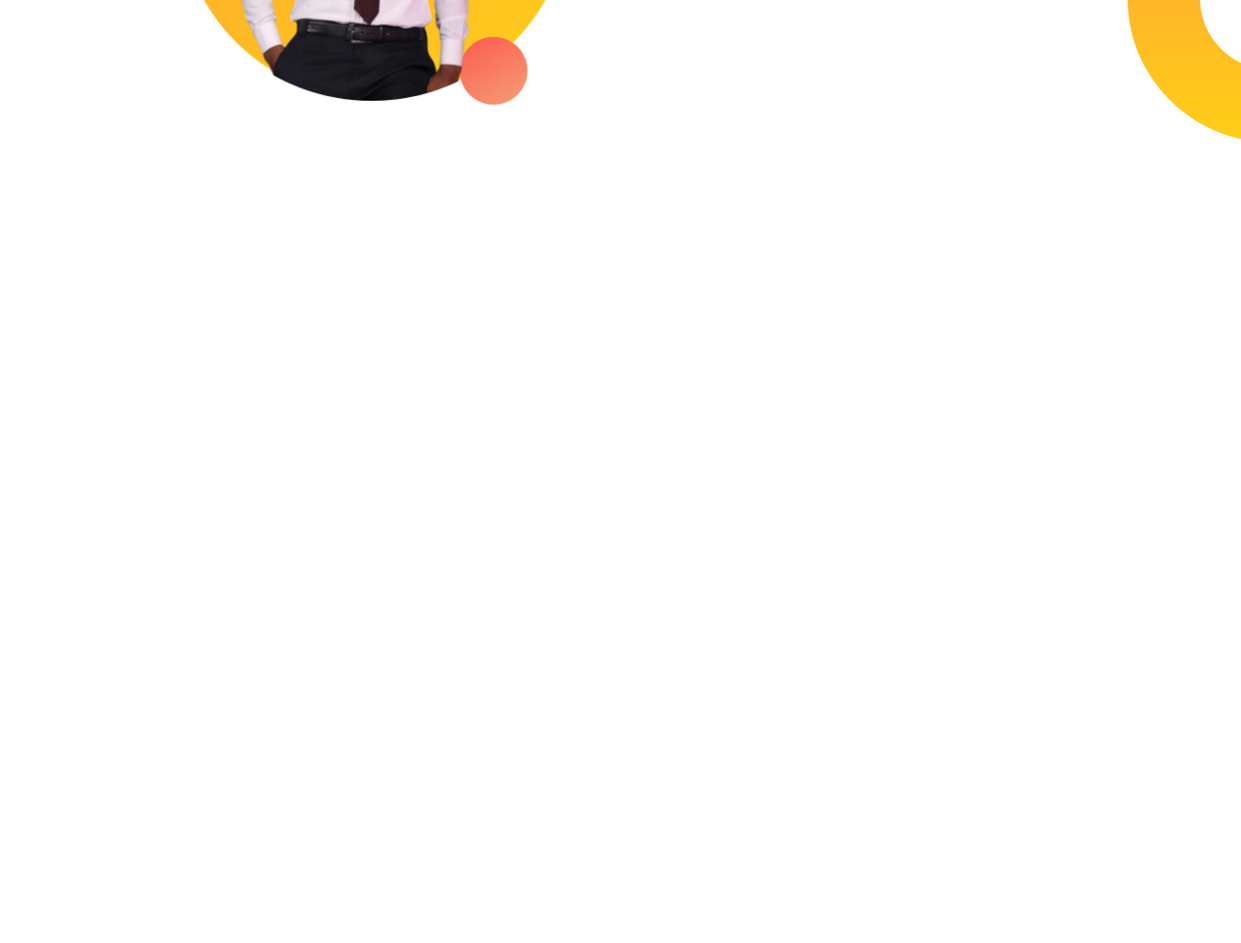
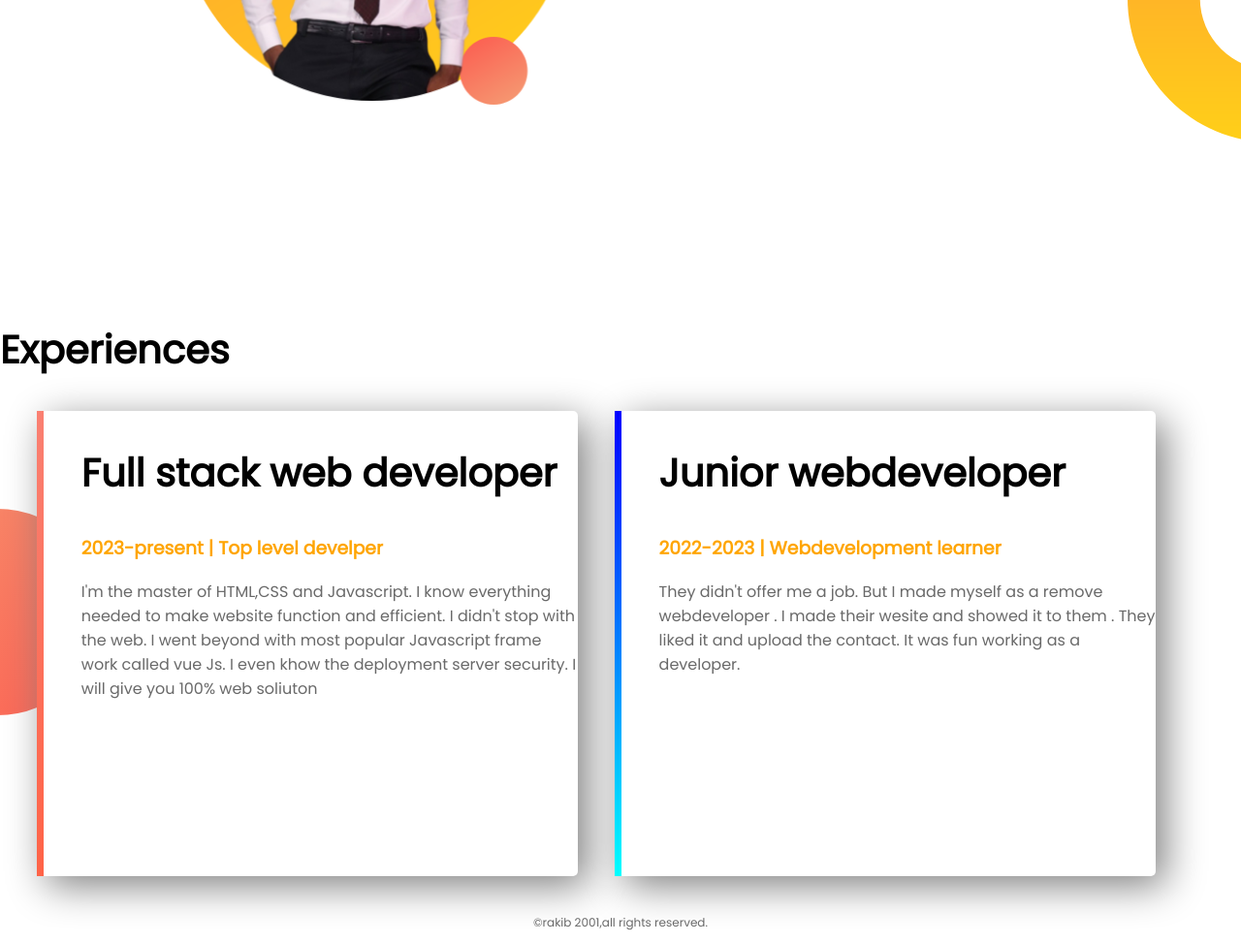
Before and after one commit to gmrakib-2001/web-portfolio, a plain HTML site: page index.html in a window 1280 px wide. Shown: the part 902-1875 px from the top of the page at 97% size. Before the commit the page ends 1200 px from the top, so only its background shows below. Drawn offline with Linux system fonts and the light colour scheme.

Commit message:
final task commit

```diff
--- a/index.html
+++ b/index.html
@@ -13,10 +13,10 @@
 
    <div class="half-width">
        <h1> Welcome to </h1>
-       <h1>  <span class="name-highlight">Rakib's </span> world</h1>
+       <h1>  <span class="orange-highlight">Rakib's </span> world</h1>
        <h3>professional web developer</h3>
              <p>
-                Hi, I’m Rakib! I'm a web developer with basic experience in HTML/CSS. Using this experiece I've started building website.I learn coding everyday to become advace level web developer.  I’m a lifelong learner (currently taking a course on JAVA SKRIFT)
+                Hi, I’m Rakib! I'm a web developer with basic experience in HTML/CSS. Using this experiece I've started building website.I learn coding everyday to become advace level web developer.  I’m a lifelong learner (currently taking a course on Jsvascript)
             </p>
        <a class="link-button" target="_blank" href="https://www.linkedin.com/in/golam-moula-66a960252">HIRE ME</a>
 
@@ -35,7 +35,7 @@
                 <p>
                  I already learned basic HTML and CSS.I can build any simple website.I can even teach my juniors how to make simple website. my goal is to build 3 website and learn advance topic.
                 </p>
-                <a class="link-button" target="_blank"  href="https://www.instagram.com/gmrakib2001/?next=%2F&hl=bn"> Download Resume</a>
+                <a class="link-button" target="_blank"  href="https://www.facebook.com/golam.moula.798"> Download Resume</a>
 
 
 
@@ -44,6 +44,35 @@
 
 
  </section>
+ <section class="experience-area">
+          <div>
+            <h2> Experiences </h2>
+          </div>
+          <div id="full" class="half-width single-experience">
+
+             <h2> Full stack web developer</h2>
+             <h3  class="orange-highlight"> 2023-present | Top level develper </h3>
+             <p>
+              I'm the master of HTML,CSS and Javascript. I know everything needed to make website function and efficient. I didn't stop with the web. I went beyond with most popular Javascript frame work called vue Js. I even khow the deployment server security. I will give you 100% web soliuton
+             </p>
+
+          </div>
+          <div id="junior" class="half-width single-experience">
+            <h2> Junior webdeveloper </h2>
+            <h3  class="orange-highlight"> 2022-2023 | Webdevelopment learner </h3>
+            <p>
+              They didn't offer me a job. But I made myself as a remove  webdeveloper . I made their wesite and showed it to them . They liked it and upload the contact. It was fun working as a developer.
+            </p>
+
+
+          </div>
+
+ </section>
+ <footer>
+    <p>
+      ©rakib 2001,all rights reserved.
+    </p>
+ </footer>
 
 
 </body>
--- a/style.css
+++ b/style.css
@@ -14,7 +14,7 @@ h2{
 p{
     color: dimgray;
 }
-.name-highlight{
+.orange-highlight{
     color: orange;
 }
 .half-width{
@@ -48,3 +48,29 @@ section{
     background-repeat: no-repeat;
     background-position: right;
 }
+.single-experience{
+    box-shadow: 10px 10px 40px gray;
+   border-radius: 5px;
+   height:80%;
+   background-color: white;
+}
+.experience-area{
+    background-image:url(" Images/exp-bg.png ");
+    background-repeat: no-repeat;
+    background-position: left;
+
+}
+#full{
+   border-left: 7px solid;
+   border-image: linear-gradient(180deg, salmon,tomato);
+   border-image-slice:1 ;
+}
+#junior{
+    border-left: 7px solid;
+    border-image: linear-gradient(180deg, blue,cyan);
+    border-image-slice:1 ;
+}
+footer p{
+    text-align: center;
+    font-size: 12px;
+}
```
Also changed, not shown: Images/exp-bg.png (added).
